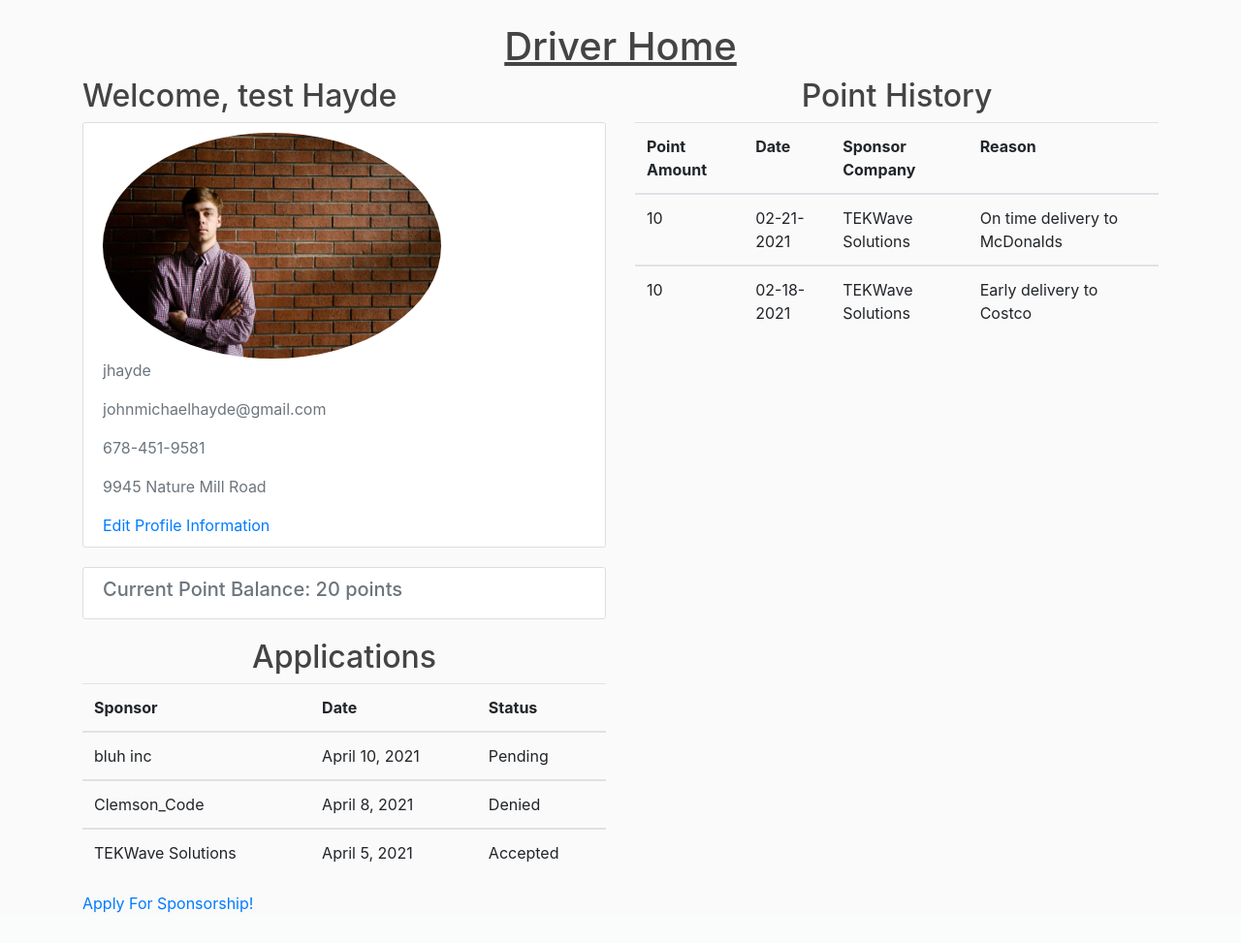
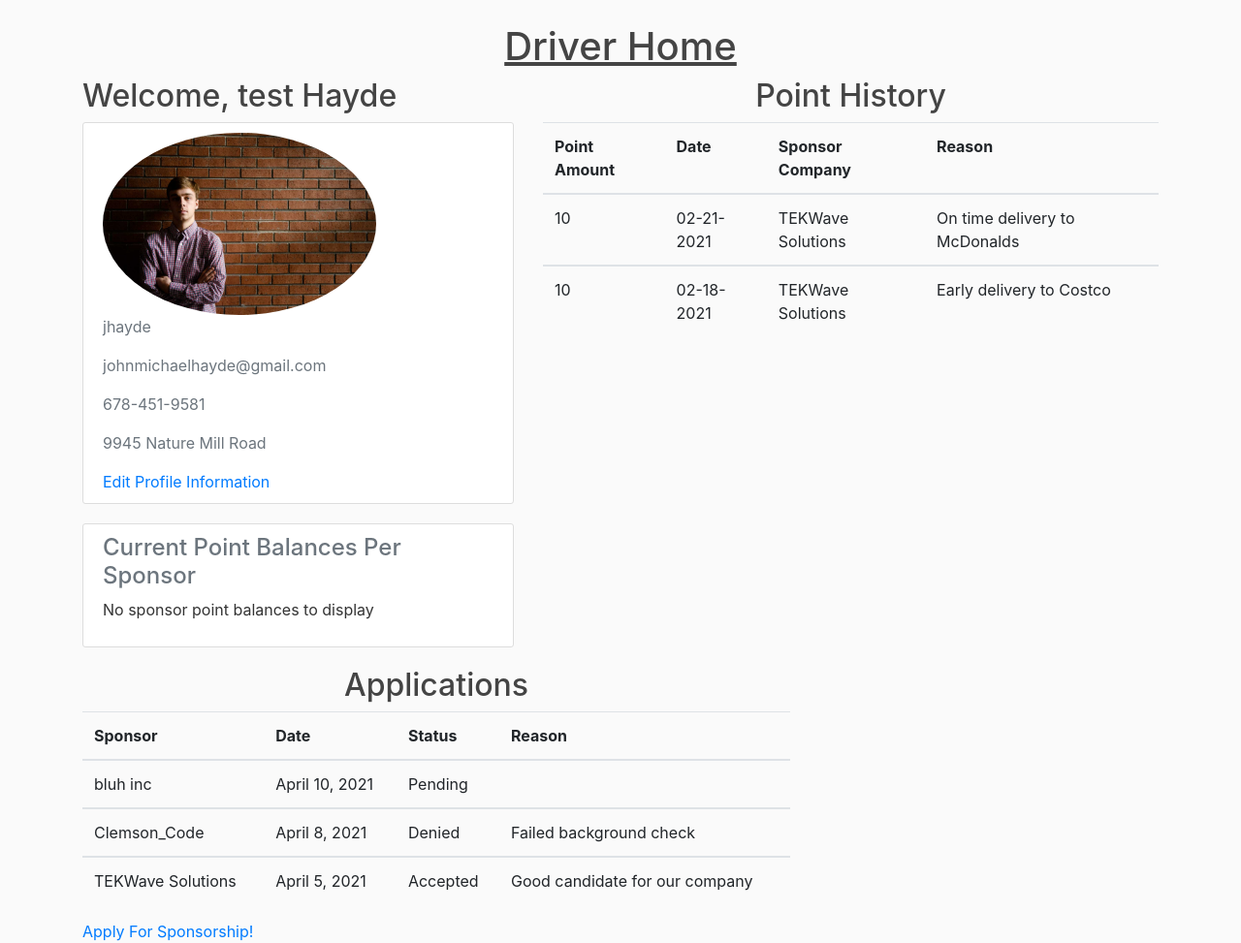
Before and after one commit to johnmhayde/Good-Driver-Program, a Django app: page /driver_home/ in a window 1280 px wide. Shown: the part 56-1029 px from the top of the page at 97% size. Before the commit the page ends 998 px from the top, so only its background shows below. Run offline with Django 3.2, Linux system fonts and the light colour scheme; a user stored in the database is signed in; data comes from the database, SQL or seed files in the repository; both versions use the stored data as it was after the commit; parts of the project's set-up code (start-up, migrations or seed data) failed here and were passed over; some libraries are stand-ins or nearby versions.

Commit message:
added frontend functionality for driver seeing all sponsors and related point totals

```diff
--- a/portal/templates/portal/driver_home.html
+++ b/portal/templates/portal/driver_home.html
@@ -7,7 +7,7 @@
 		</div>
 	</div>
 	<div class="row">
-		<div class="col-md-6">
+		<div class="col-md-5">
 			<h2 class="account-heading">Welcome, {{ first_name }} {{ last_name }}</h2>
 			<div class="content-section">
 				<div class="media-body">
@@ -21,11 +21,18 @@
 			</div>
 			<div class="content-section">
 				<div class="media-heading">
-					<h5 class="text-secondary">Current Point Balance: {{ points }} points</h5>
+					<h4 class="text-secondary">Current Point Balances Per Sponsor</h4>
+					{% if sponsor_list %}
+						{% for sponsor in sponsor_list %}
+
+						{% endfor %}
+					{% else %}
+						<p>No sponsor point balances to display</p>
+					{% endif %}
 				</div>
 			</div>
 		</div>
-		<div class="col-md-6">
+		<div class="col-md-7">
 			<h2 class="media-heading d-flex justify-content-center">Point History</h2>
 			{% if point_hist %}
 				<table class="table">
@@ -50,7 +57,7 @@
 				<p class="text-secondary">No Point History To Display</p>
 			{% endif %}
 		</div>
-		<div class="col-md-6">
+		<div class="col-md-8">
 			<h2 class="media-heading d-flex justify-content-center">Applications</h2>
 			{% if applications %}
 				<table class="table">
@@ -58,6 +65,7 @@
 						<th scope="col">Sponsor</th>
 						<th scope="col">Date</th>
 						<th scope="col">Status</th>
+						<th scope="col">Reason</th>
 					</tr>
 					{% for item in applications reversed %}
 						<tbody>
@@ -65,6 +73,7 @@
 								<td>{{ item.sponsor_company }}</td>
 								<td>{{ item.date }}</td>
 								<td>{{ item.status }}</td>
+								<td>{{ item.reason }}</td>
 							</tr>
 						</tbody>
 					{% endfor %}
--- a/portal/views.py
+++ b/portal/views.py
@@ -52,6 +52,8 @@ def driver_home(request):
 		applications = Application.objects.filter(driver=user.username)
 	except Application.DoesNotExist:
 		applications = None
+	# get sponsors and point totals
+
 	data = {
 	'points' : driver.points,
 	'point_hist' : point_hist,
@@ -61,7 +63,6 @@ def driver_home(request):
 	'address' : driver.address,
 	'profile_photo' : driver.profile_photo.url,
 	'applications' : applications,
-	# ADDED
 	'sponsor' : driver.sponsor
 
 	}
```
Also changed, not shown: db.sqlite3.
